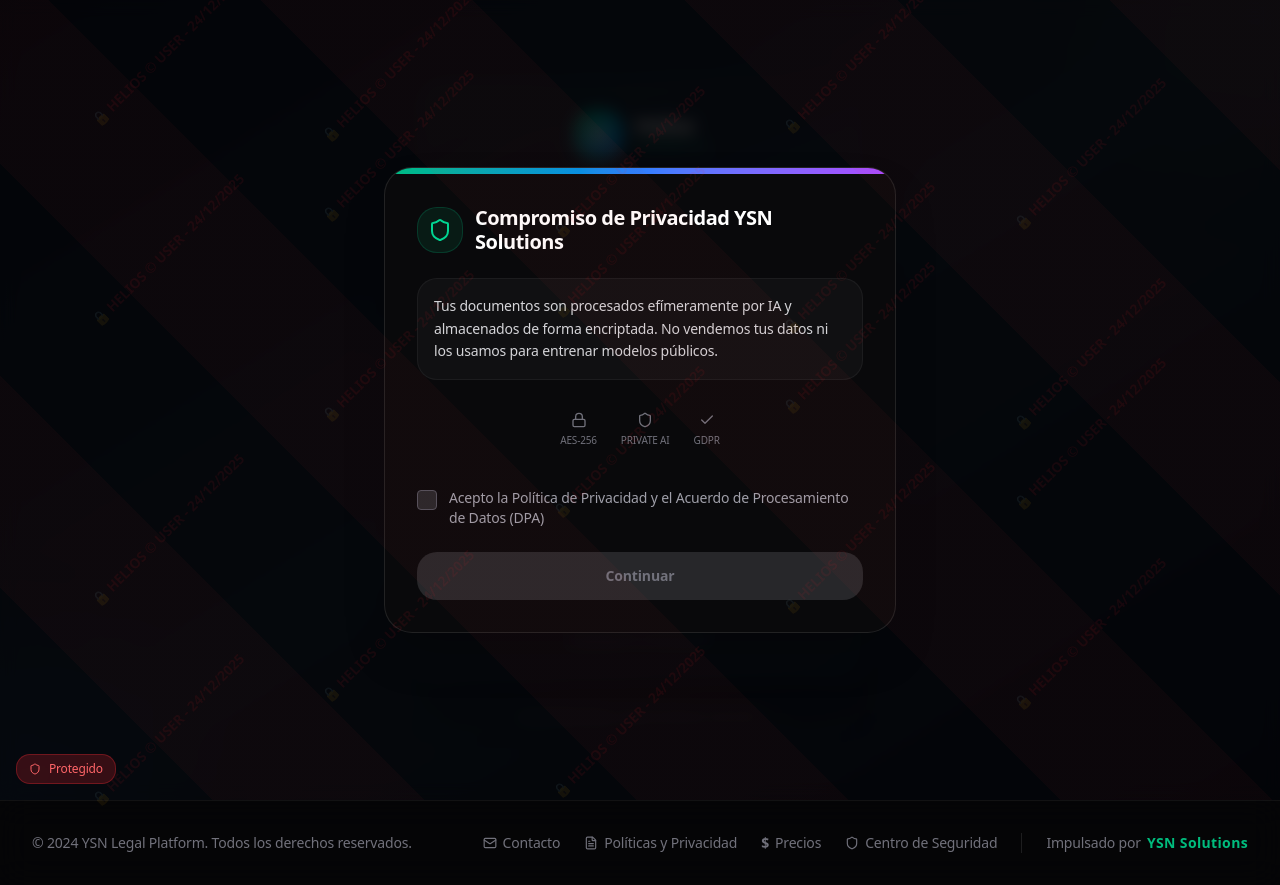
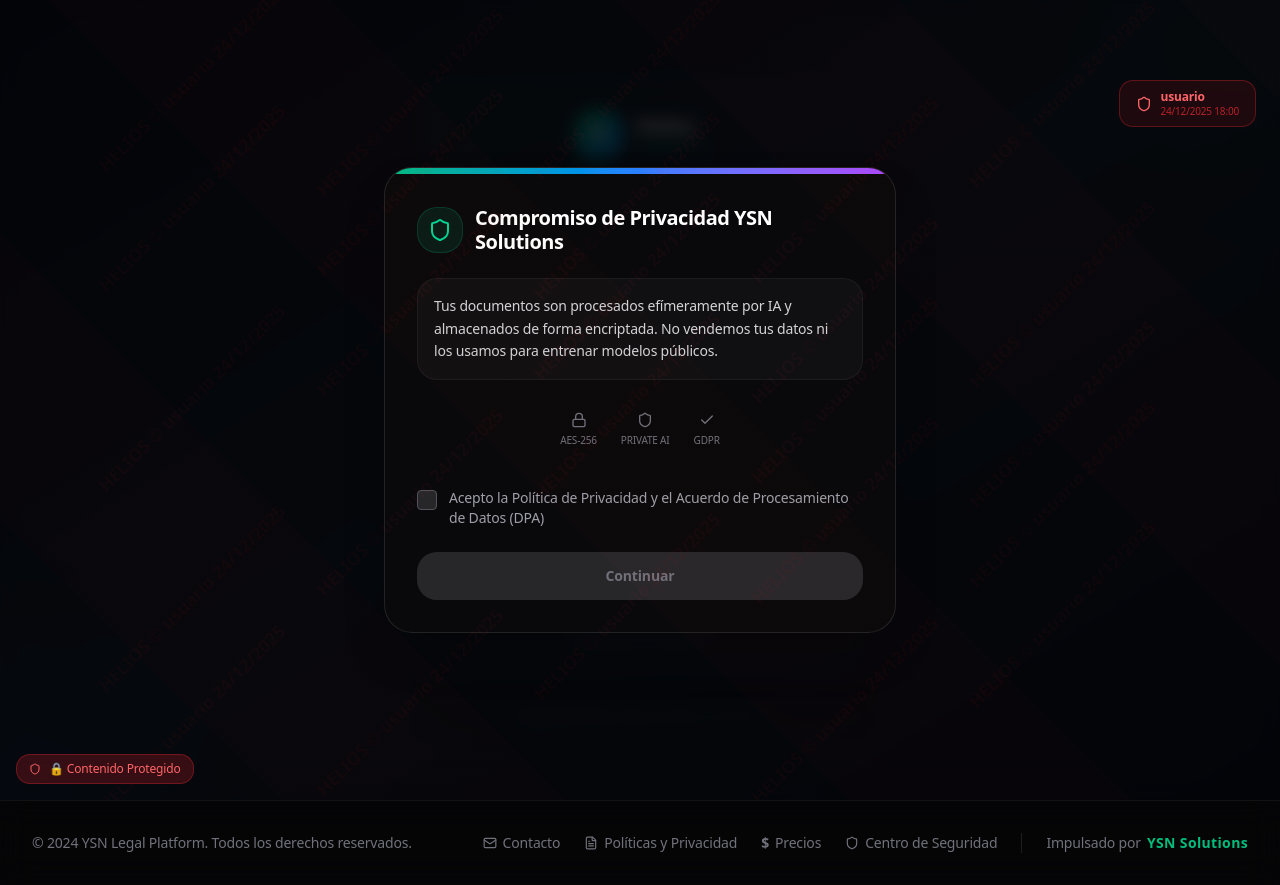
Before and after one commit to Yeisssons/helios-contract-analysis, a Next.js app: page /login in a window 1280 px wide. Built offline with nearby package versions, Linux system fonts and the light colour scheme; no server answers.

Commit message:
feat: Permanent visible watermarks for screenshot protection
- Permanent email badge in top-right (always visible)
- Protected badge in bottom-left
- Diagonal watermark grid across screen (subtle)
- Blur overlay on detected focus loss
- All captures now traceable with user email + timestamp

```diff
--- a/src/components/ScreenshotProtection.tsx
+++ b/src/components/ScreenshotProtection.tsx
@@ -9,7 +9,6 @@
     const { isAdmin, loading } = useAdmin();
     const { user } = useAuth();
     const [isBlurred, setIsBlurred] = useState(false);
-    const [showWarning, setShowWarning] = useState(false);
 
     useEffect(() => {
         if (loading || isAdmin) return;
@@ -23,7 +22,6 @@
         };
 
         const handleFocus = () => {
-            // Delay unblur to catch screenshot tools
             blurTimeout = setTimeout(() => setIsBlurred(false), 300);
         };
 
@@ -35,46 +33,17 @@
             }
         };
 
-        // Detect potential screenshot attempt via clipboard
-        const handleCopy = (e: ClipboardEvent) => {
-            e.preventDefault();
-            setShowWarning(true);
-            setTimeout(() => setShowWarning(false), 3000);
-        };
-
         // Block context menu
         const handleContextMenu = (e: MouseEvent) => {
             e.preventDefault();
             return false;
         };
 
-        // Detect keyboard shortcuts
-        const handleKeyDown = (e: KeyboardEvent) => {
-            // Block common screenshot shortcuts
-            if (
-                e.key === 'PrintScreen' ||
-                (e.shiftKey && e.metaKey && (e.key === '3' || e.key === '4')) ||
-                (e.shiftKey && (e.metaKey || e.ctrlKey) && e.key === 's') ||
-                (e.ctrlKey && e.key === 'p')
-            ) {
-                e.preventDefault();
-                setIsBlurred(true);
-                setShowWarning(true);
-                setTimeout(() => {
-                    setIsBlurred(false);
-                    setShowWarning(false);
-                }, 2000);
-                return false;
-            }
-        };
-
         // Apply event listeners
         window.addEventListener('blur', handleBlur);
         window.addEventListener('focus', handleFocus);
         document.addEventListener('visibilitychange', handleVisibilityChange);
-        document.addEventListener('copy', handleCopy);
         document.addEventListener('contextmenu', handleContextMenu);
-        document.addEventListener('keydown', handleKeyDown, true);
 
         // CSS protections
         document.body.style.userSelect = 'none';
@@ -100,14 +69,11 @@
                 pointer-events: none;
                 user-select: none;
                 -webkit-user-drag: none;
-                -webkit-touch-callout: none;
             }
 
-            /* Make text unselectable */
             * {
                 -webkit-user-select: none;
                 -moz-user-select: none;
-                -ms-user-select: none;
                 user-select: none;
             }
         `;
@@ -118,9 +84,7 @@
             window.removeEventListener('blur', handleBlur);
             window.removeEventListener('focus', handleFocus);
             document.removeEventListener('visibilitychange', handleVisibilityChange);
-            document.removeEventListener('copy', handleCopy);
             document.removeEventListener('contextmenu', handleContextMenu);
-            document.removeEventListener('keydown', handleKeyDown, true);
             document.body.style.userSelect = '';
             document.body.style.webkitUserSelect = '';
             const styleEl = document.getElementById('screenshot-protection');
@@ -130,63 +94,88 @@
 
     if (isAdmin || loading) return null;
 
+    const userEmail = user?.email || 'usuario';
+    const userName = userEmail.split('@')[0];
+    const currentDate = new Date().toLocaleDateString('es-ES', {
+        day: '2-digit',
+        month: '2-digit',
+        year: 'numeric'
+    });
+    const currentTime = new Date().toLocaleTimeString('es-ES', {
+        hour: '2-digit',
+        minute: '2-digit'
+    });
+
     return (
         <>
-            {/* Watermark Layer */}
+            {/* PERMANENT Watermark - Email Header */}
+            <div className="fixed top-20 right-6 z-[9995] pointer-events-none select-none">
+                <div className="px-4 py-2 rounded-lg bg-red-900/20 border border-red-500/30 backdrop-blur-sm">
+                    <div className="flex items-center gap-2">
+                        <Shield className="w-4 h-4 text-red-400" />
+                        <div className="text-xs">
+                            <div className="text-red-400 font-semibold">{userName}</div>
+                            <div className="text-red-500/70 text-[10px]">
+                                {currentDate} {currentTime}
+                            </div>
+                        </div>
+                    </div>
+                </div>
+            </div>
+
+            {/* PERMANENT Badge - Bottom Left */}
+            <div className="fixed bottom-4 left-4 z-[9995] px-3 py-1.5 bg-red-500/20 border border-red-500/30 text-red-400 rounded-lg text-xs font-medium flex items-center gap-2 pointer-events-none select-none backdrop-blur-sm">
+                <Shield className="w-3 h-3" />
+                🔒 Contenido Protegido
+            </div>
+
+            {/* PERMANENT Diagonal Watermarks */}
             <div
-                className="fixed inset-0 pointer-events-none z-[9997]"
+                className="fixed inset-0 pointer-events-none z-[9994] select-none overflow-hidden"
                 style={{
                     background: `repeating-linear-gradient(
                         45deg,
                         transparent,
-                        transparent 150px,
-                        rgba(239, 68, 68, 0.04) 150px,
-                        rgba(239, 68, 68, 0.04) 300px
+                        transparent 200px,
+                        rgba(239, 68, 68, 0.02) 200px,
+                        rgba(239, 68, 68, 0.02) 400px
                     )`
                 }}
             >
-                {Array.from({ length: 20 }).map((_, i) => (
+                {Array.from({ length: 25 }).map((_, i) => (
                     <div
                         key={i}
-                        className="absolute text-red-500/[0.08] font-bold text-sm select-none whitespace-nowrap"
+                        className="absolute text-red-500/[0.04] font-bold text-lg whitespace-nowrap"
                         style={{
-                            top: `${(i * 12 + 5) % 95}%`,
-                            left: `${(i * 18 + 5) % 90}%`,
+                            top: `${(i * 13 + 8) % 90}%`,
+                            left: `${(i * 17 + 5) % 85}%`,
                             transform: 'rotate(-45deg)',
                         }}
                     >
-                        🔒 HELIOS © {user?.email?.split('@')[0] || 'USER'} - {new Date().toLocaleDateString('es-ES')}
+                        HELIOS © {userName} {currentDate}
                     </div>
                 ))}
             </div>
 
-            {/* Blur Overlay */}
+            {/* DETECTION-BASED Blur Overlay */}
             {isBlurred && (
-                <div className="fixed inset-0 z-[9998] backdrop-blur-3xl bg-black/95 flex items-center justify-center">
+                <div className="fixed inset-0 z-[9998] backdrop-blur-3xl bg-black/95 flex items-center justify-center pointer-events-none">
                     <div className="text-center">
-                        <Shield className="w-20 h-20 text-red-500 mx-auto mb-4 animate-pulse" />
-                        <p className="text-white text-xl font-bold">⚠️ Contenido Protegido</p>
-                        <p className="text-zinc-400 text-sm mt-2">Captura de pantalla detectada</p>
-                        <p className="text-zinc-600 text-xs mt-4">
-                            Usuario: {user?.email} | {new Date().toLocaleString('es-ES')}
+                        <Shield className="w-24 h-24 text-red-500 mx-auto mb-6 animate-pulse" />
+                        <p className="text-white text-2xl font-bold mb-3">
+                            ⚠️ Contenido Protegido
                         </p>
+                        <p className="text-zinc-300 text-lg mb-4">
+                            Captura de pantalla detectada
+                        </p>
+                        <div className="space-y-2 text-zinc-500">
+                            <p className="text-sm">Usuario: {userEmail}</p>
+                            <p className="text-xs">{currentDate} - {currentTime}</p>
+                            <p className="text-xs mt-4">Helios © {new Date().getFullYear()} - Contenido rastreado</p>
+                        </div>
                     </div>
                 </div>
             )}
-
-            {/* Warning Toast */}
-            {showWarning && !isBlurred && (
-                <div className="fixed top-20 right-6 z-[9999] px-4 py-3 bg-red-500 text-white rounded-xl shadow-2xl animate-in slide-in-from-right-5 flex items-center gap-3">
-                    <Shield className="w-5 h-5" />
-                    <span className="font-medium">Acción bloqueada - Contenido protegido</span>
-                </div>
-            )}
-
-            {/* Protection Badge */}
-            <div className="fixed bottom-4 left-4 z-[9996] px-3 py-1.5 bg-red-500/20 border border-red-500/30 text-red-400 rounded-lg text-xs font-medium flex items-center gap-2 pointer-events-none select-none">
-                <Shield className="w-3 h-3" />
-                Protegido
-            </div>
         </>
     );
 }
```
